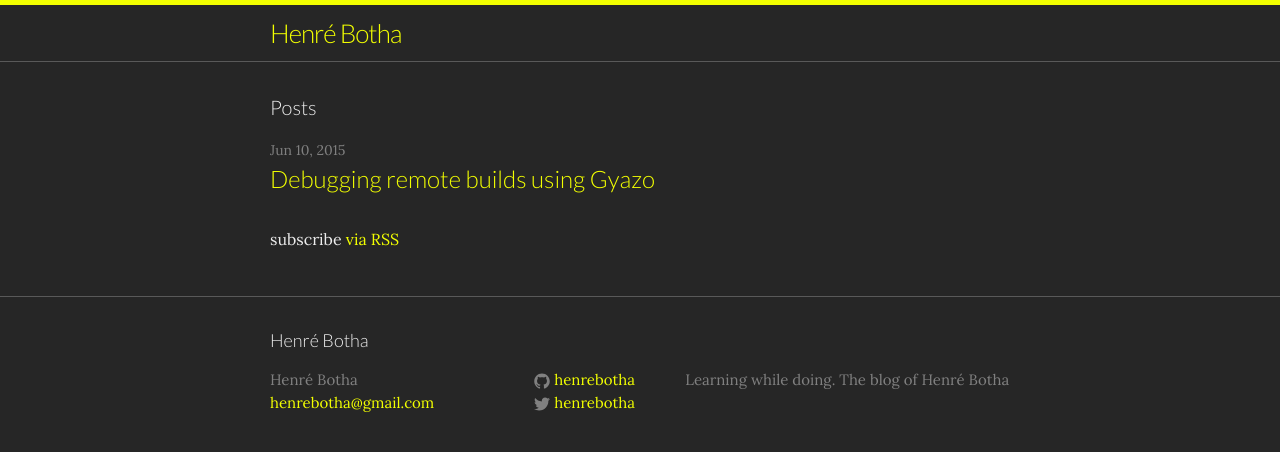
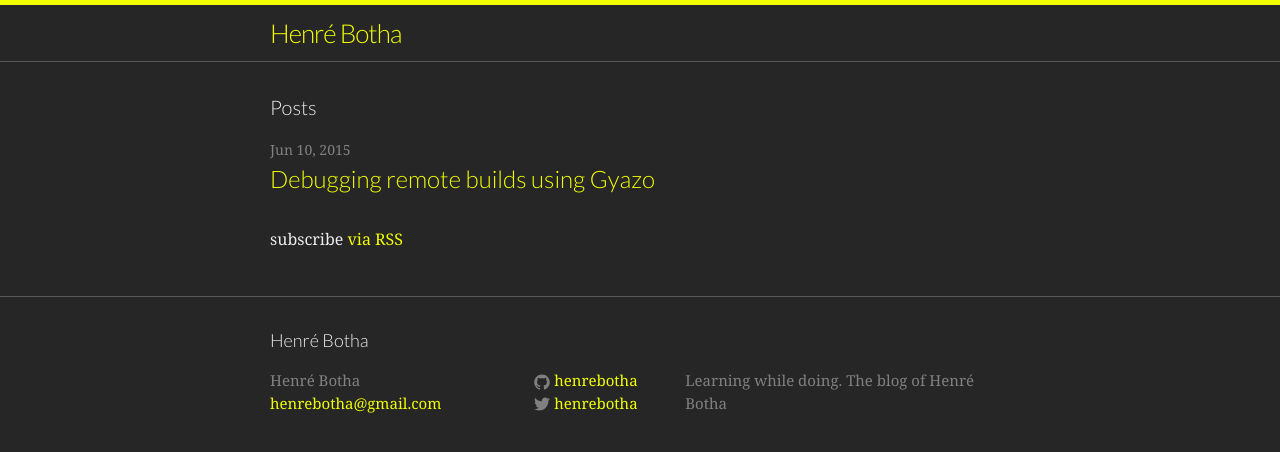
Before and after one commit to henrebotha/henrebotha.github.io, a Jekyll site: the page built from index.html, in a window 1280 px wide. Shown: the top 452 px of the page. Built offline with Jekyll 4.4.1, drawn with Linux system fonts in a browser that asks for light colours; Markdown is read by kramdown in place of the engine named in the settings.

Commit message:
noto serif font

```diff
--- a/_includes/head.html
+++ b/_includes/head.html
@@ -9,5 +9,5 @@
   <link rel="stylesheet" href="{{ "/css/main.css" | prepend: site.baseurl }}">
   <link rel="canonical" href="{{ page.url | replace:'index.html','' | prepend: site.baseurl | prepend: site.url }}">
   <link rel="alternate" type="application/rss+xml" title="{{ site.title }}" href="{{ "/feed.xml" | prepend: site.baseurl | prepend: site.url }}" />
-  <link href='http://fonts.googleapis.com/css?family=Lato:300|Lora:400,700,400italic,700italic|Inconsolata:400,700' rel='stylesheet' type='text/css'>
+  <link href='http://fonts.googleapis.com/css?family=Lato:300|Noto+Serif:400,700,400italic,700italic|Inconsolata:400,700' rel='stylesheet' type='text/css'>
 </head>
--- a/_sass/_base.scss
+++ b/_sass/_base.scss
@@ -14,7 +14,7 @@ dl, dd, ol, ul, figure {
  * Basic styling
  */
 body {
-    font-family: 'Lora', serif;
+    font-family: $base-font-family;
     font-size: $base-font-size;
     line-height: $base-line-height;
     font-weight: 300;
--- a/css/main.scss
+++ b/css/main.scss
@@ -4,7 +4,7 @@
 @charset "utf-8";
 
 // Our variables
-$base-font-family: "Lora", serif;
+$base-font-family: "Noto Serif", serif;
 $heading-font-family: "Lato", sans-serif;
 $code-font-family: "Inconsolata" monospace;
 $base-font-size:   16px;
```
